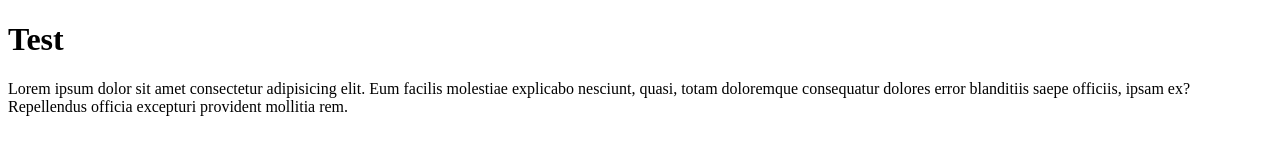
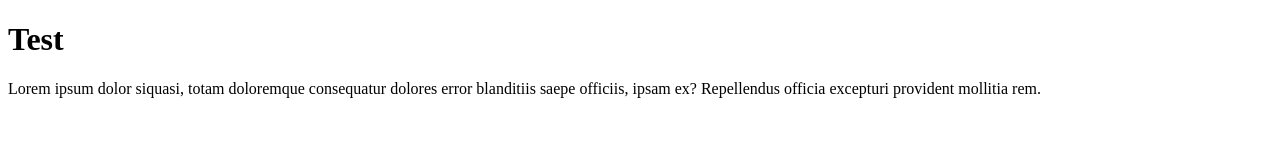
Before and after one commit to Noootzzz/Git, a plain HTML site: page index.html in a window 1280 px wide. Drawn offline with Linux system fonts and the light colour scheme.

```diff
--- a/index.html
+++ b/index.html
@@ -7,6 +7,6 @@
 </head>
 <body>
     <h1>Test</h1>
-    <p>Lorem ipsum dolor sit amet consectetur adipisicing elit. Eum facilis molestiae explicabo nesciunt, quasi, totam doloremque consequatur dolores error blanditiis saepe officiis, ipsam ex? Repellendus officia excepturi provident mollitia rem.</p>
+    <p>Lorem ipsum dolor siquasi, totam doloremque consequatur dolores error blanditiis saepe officiis, ipsam ex? Repellendus officia excepturi provident mollitia rem.</p>
 </body>
 </html>
```
Also changed, not shown: index.js (added).
